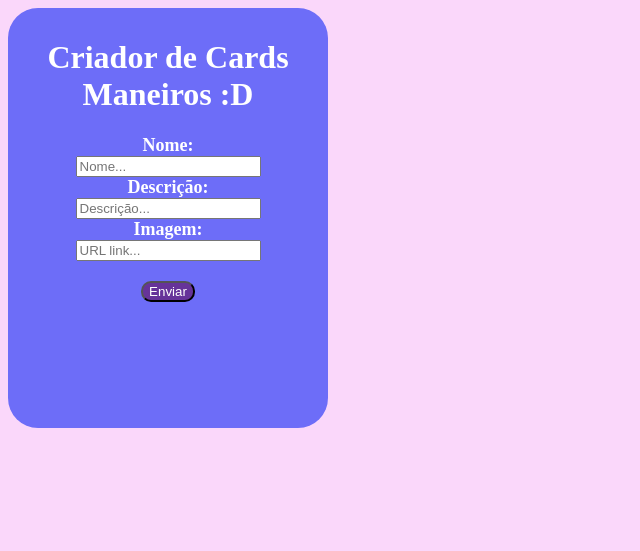
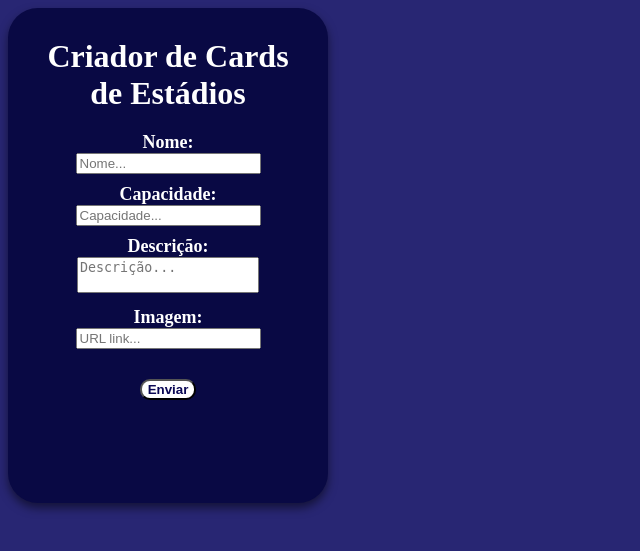
Before and after one commit to 0marram0/LinguagemProgramacaoWeb, a PHP site: page /formulario.php in a window 1280 px wide. Shown: the top 551 px of the page, without its empty margins (0-640 px from the left). Run offline with PHP 8.4, Linux system fonts and the light colour scheme.

Commit message:
Add files via upload

```diff
--- a/Trabalhos/Trabalho 03/Criador Cards/formulario.php
+++ b/Trabalhos/Trabalho 03/Criador Cards/formulario.php
@@ -12,16 +12,19 @@
 <body>
 
     <form action="card.php" method="POST">
-        <h1>Criador de Cards Maneiros :D</h1>
+        <h1>Criador de Cards de Estádios</h1>
 
         <label for="">Nome:</label>
-        <input name="nome" type="text" placeholder="Nome...">
+        <input class="form-space" name="nome" type="text" placeholder="Nome...">
+        <br>
+        <label for="">Capacidade:</label>
+        <input class="form-space"  name="capacidade" type="number" placeholder="Capacidade...">
         <br>
         <label for="">Descrição:</label>
-        <input name="desc" type="text" placeholder="Descrição...">
+        <textarea class="form-space"  name="desc" placeholder="Descrição..."></textarea>
         <br>
         <label for="">Imagem:</label>
-        <input name="img" type="text" placeholder="URL link...">
+        <input class="form-space"  name="img" type="text" placeholder="URL link...">
         <br>
         <button>Enviar</button>
     </form>
--- a/Trabalhos/Trabalho 03/Criador Cards/style.css
+++ b/Trabalhos/Trabalho 03/Criador Cards/style.css
@@ -1,21 +1,25 @@
 body{
-    background-color: rgb(250, 215, 250);
+    background-color: rgb(40, 38, 115);
 }
 
-form .h1 {
+h1 {
     color: white;
-    text-align: center;
     margin: 20px;
 }
 
+.form h1 {
+    text-align: center;
+}
+
 form {
-    background-color: rgb(109, 109, 248);
-    height: 400px;
+    background-color: rgb(9, 9, 68);
+    height: 475px;
     width: 300px;
     text-align: center;
     color: white;
     padding: 10px;
     border-radius: 30px;
+    box-shadow: 0 5px 10px rgba(0, 0, 0, 0.5);
 }
 
 .card {
@@ -25,7 +29,7 @@ form {
     border-radius: 10px;
     position: relative;
     padding: 10px;
-    box-shadow: 0 4px 10px rgba(0, 0, 0, 0.1);
+    box-shadow: 0 5px 10px rgba(0, 0, 0, 0.5);
     background-color: white;
 }
 
@@ -35,6 +39,11 @@ form {
     border: 1px solid black;
 }
 
+.card-capacidade {
+    color: rgb(0, 60, 255);
+    font-weight: bolder;
+}
+
 label {
     font-size: large;
     font-weight: bold;
@@ -42,9 +51,18 @@ label {
     margin: 50px;
 }
 
+.form-space {
+    margin-bottom: 10px;
+}
+
+textarea {
+    resize: none;
+}
+
 button {
-    background-color: rebeccapurple;
-    color: white;
+    background-color: rgb(255, 255, 255);
+    color: rgb(11, 8, 85);
+    font-weight: bolder;
     border-radius: 10px;
     margin: 20px;
 }
```
Also changed, not shown: Trabalhos/Trabalho 03/Criador Cards/card.php (+6 -4 lines), Trabalhos/Trabalho 03/Criador Cards/model/Card.php (+16 -1 lines).
